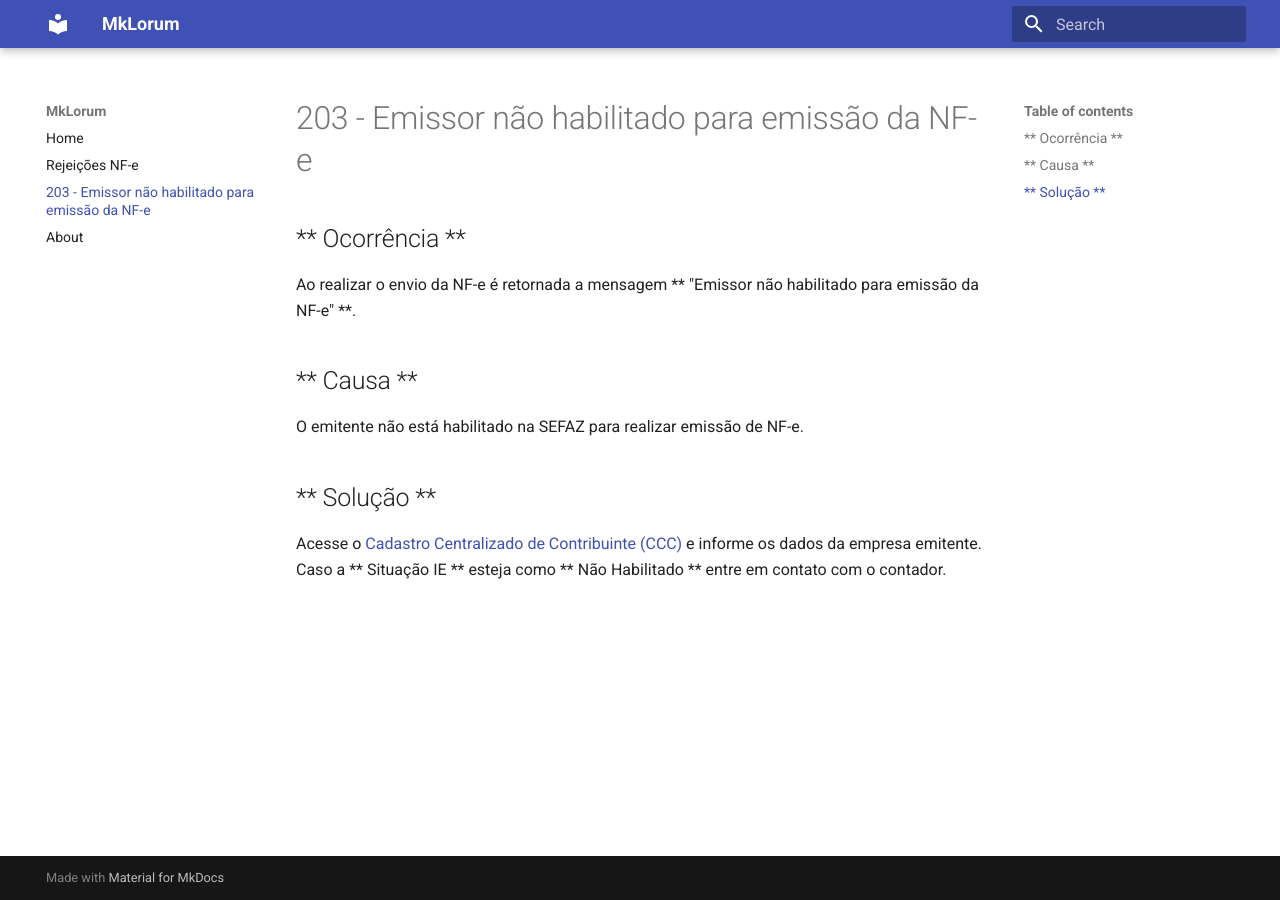
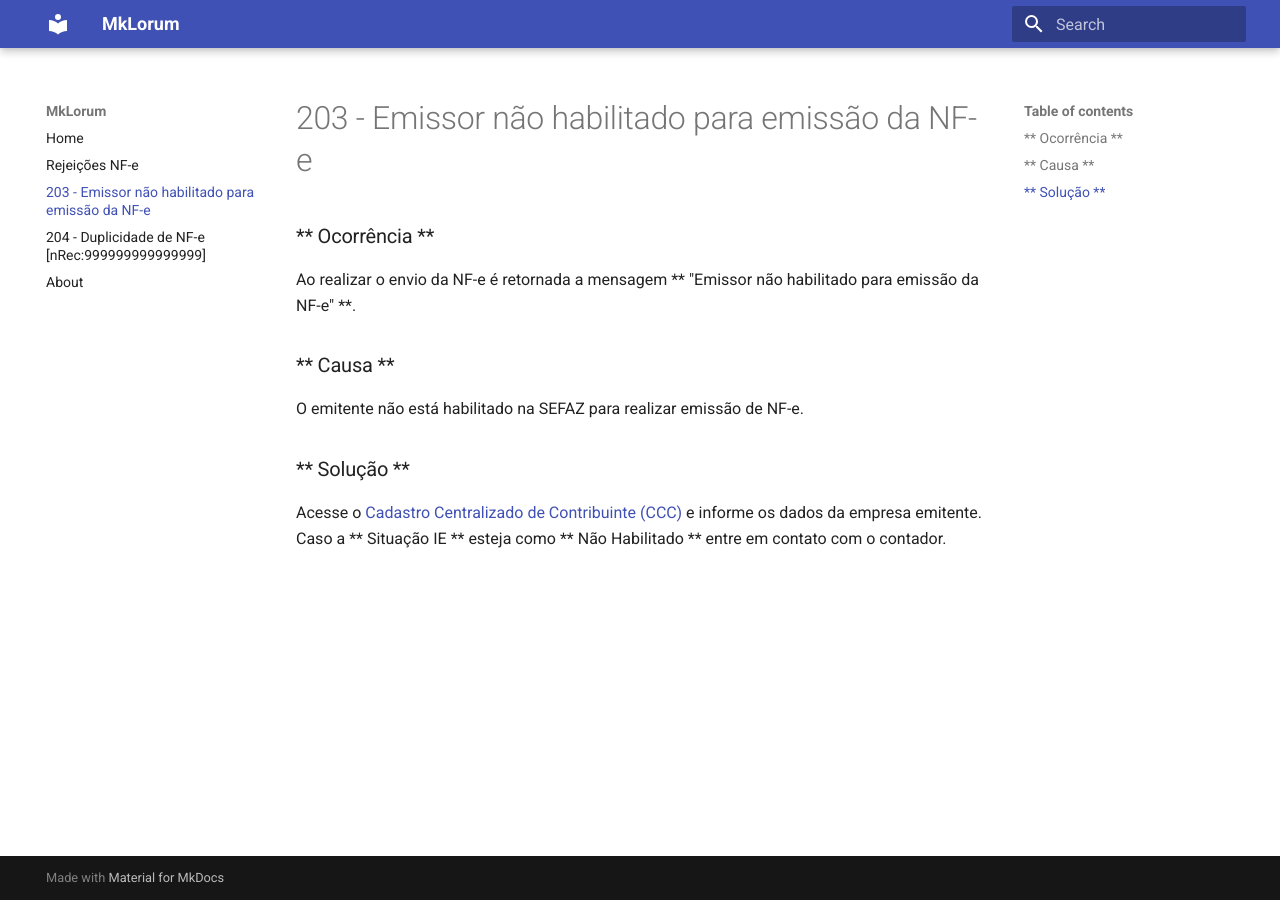
Before and after one commit to exatasoftware/exatasoftware.github.io, an MkDocs documentation site: the page built from docs/203.md, in a window 1280 px wide. Built offline with MkDocs 1.6.1 and Material for MkDocs 9.7.7, drawn with Linux system fonts in a browser that asks for light colours.

Commit message:
Alteração

```diff
--- a/docs/203.md
+++ b/docs/203.md
@@ -1,8 +1,8 @@
-## ** Ocorrência **     ##
+### ** Ocorrência ** ###
 Ao realizar o envio da NF-e é retornada a mensagem ** "Emissor não habilitado para emissão da NF-e" **.
 
-## ** Causa ** ##
+### ** Causa ** ###
 O emitente não está habilitado na SEFAZ para realizar emissão de NF-e.
 
-## ** Solução ** ##
+### ** Solução ** ###
 Acesse o [Cadastro Centralizado de Contribuinte (CCC)](https://dfe-portal.svrs.rs.gov.br/NFE/CCC) e informe os dados da empresa emitente. Caso a ** Situação IE ** esteja como ** Não Habilitado ** entre em contato com o contador.
--- a/mkdocs.yml
+++ b/mkdocs.yml
@@ -4,5 +4,6 @@ nav:
   - Home: index.md
   - Rejeições NF-e: Rejeições NF-e.md
   - 203 - Emissor não habilitado para emissão da NF-e: 203.md
+  - 204 - Duplicidade de NF-e [nRec:999999999999999]: 204.md
   - About: about.md
 theme: material
```
Also changed, not shown: docs/204.md (added, +13 -0 lines), docs/Duplicidade de NF-e.PNG (added).
